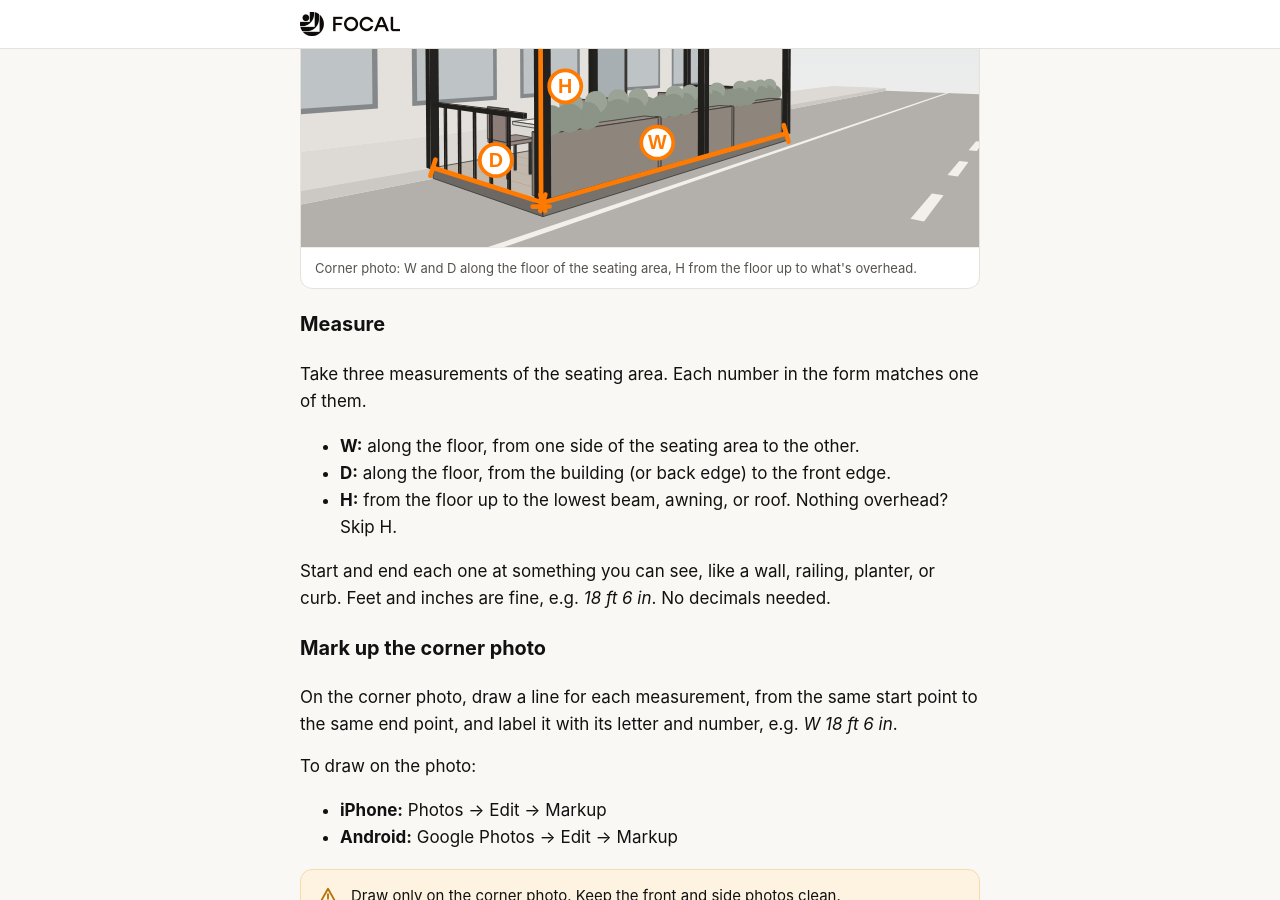
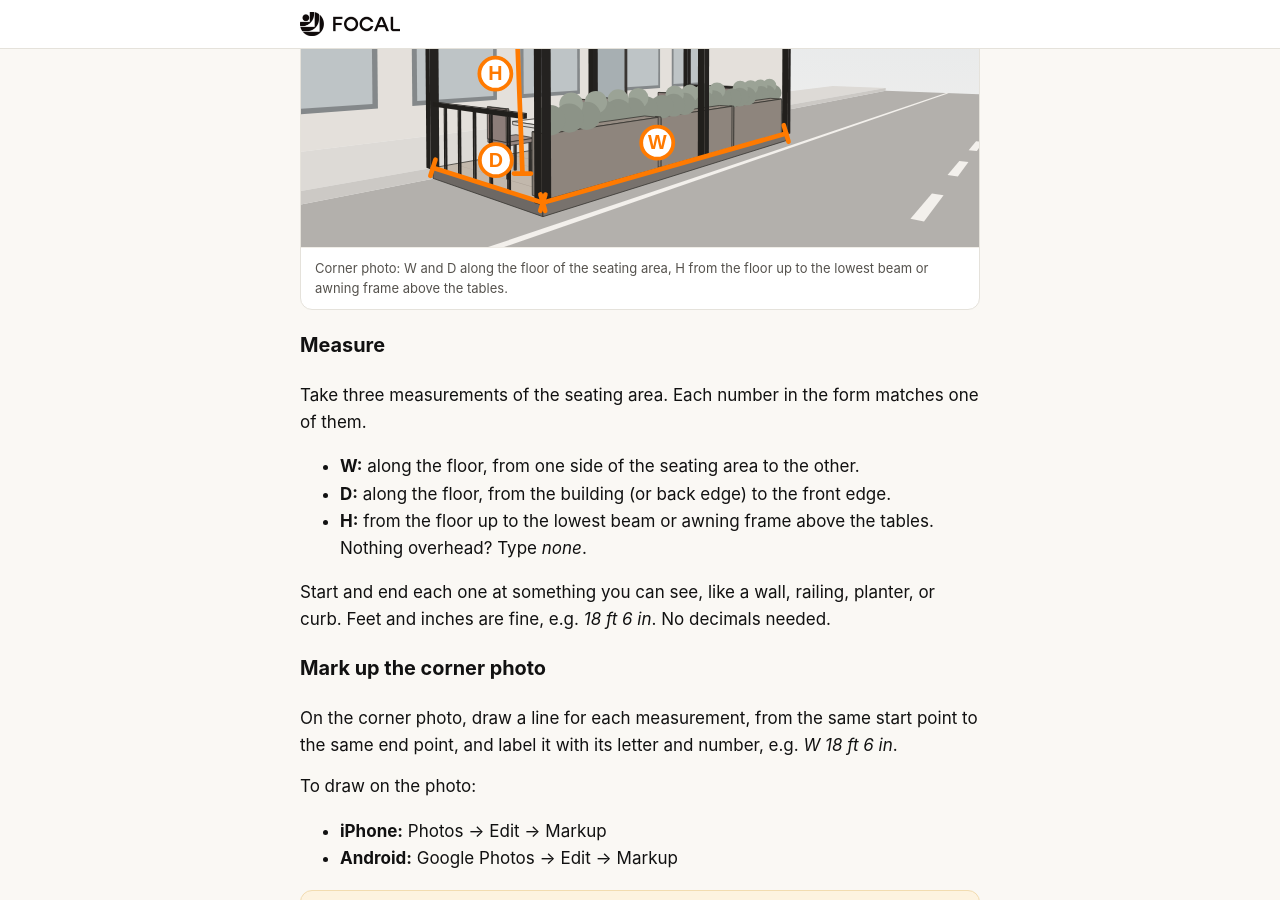
Before and after one commit to BeamT/external-docs, a Jekyll site: the page built from _guides/survey-your-patio.md, in a window 1280 px wide and 900 px high, scrolled down 5755 px. Built offline with Jekyll 4.4.1, drawn with Linux system fonts in a browser that asks for light colours; some web fonts are replaced.

Commit message:
Survey guide: H measures to the lowest beam above the tables
Match the live Typeform question. The corner illustration now shows H
from the floor inside the patio up to the underside of a beam over the
tables, instead of at the outer corner post up to the roof edge.

Co-Authored-By: Claude Opus 5.5 (1M context) <noreply@anthropic.com>

```diff
--- a/_guides/survey-your-patio.md
+++ b/_guides/survey-your-patio.md
@@ -111,7 +111,7 @@ You'll take three photos. Use your phone's normal camera, not Polycam, on the re
 
 Do this even if you scanned or sketched. Tape measurements let us check the scan or sketch against real numbers, and the photo shows the height overhead, which a sketch can't.
 
-{% include diagram.html src="survey-corner-markup.svg" fill=true caption="Corner photo: W and D along the floor of the seating area, H from the floor up to what's overhead." %}
+{% include diagram.html src="survey-corner-markup.svg" fill=true caption="Corner photo: W and D along the floor of the seating area, H from the floor up to the lowest beam or awning frame above the tables." %}
 
 ### Measure
 
@@ -119,7 +119,7 @@ Take three measurements of the seating area. Each number in the form matches one
 
 - **W:** along the floor, from one side of the seating area to the other.
 - **D:** along the floor, from the building (or back edge) to the front edge.
-- **H:** from the floor up to the lowest beam, awning, or roof. Nothing overhead? Skip H.
+- **H:** from the floor up to the lowest beam or awning frame above the tables. Nothing overhead? Type *none*.
 
 Start and end each one at something you can see, like a wall, railing, planter, or curb. Feet and inches are fine, e.g. *18 ft 6 in*. No decimals needed.
 
```
Also changed, not shown: assets/diagrams/survey-corner-markup.svg.
